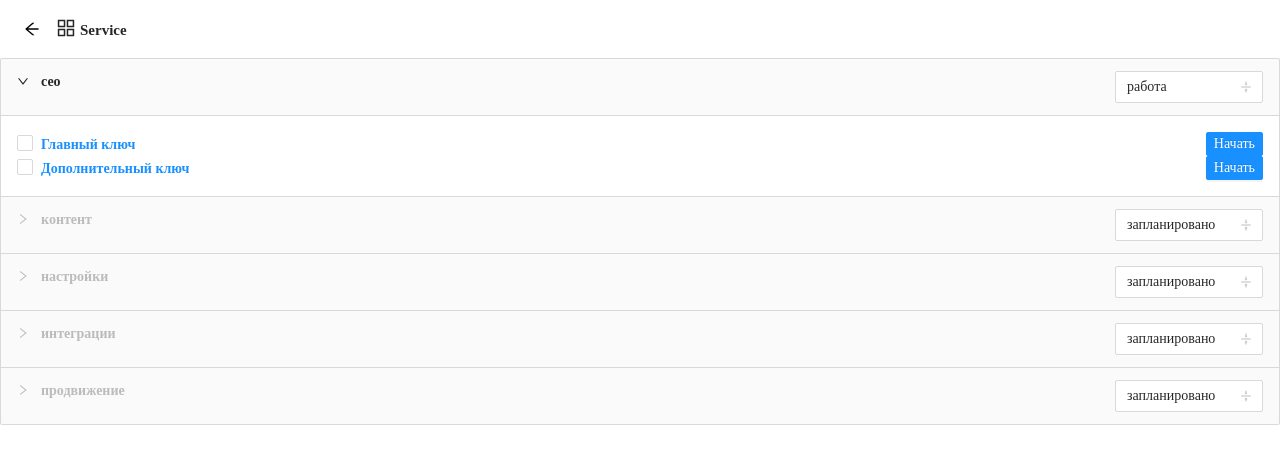
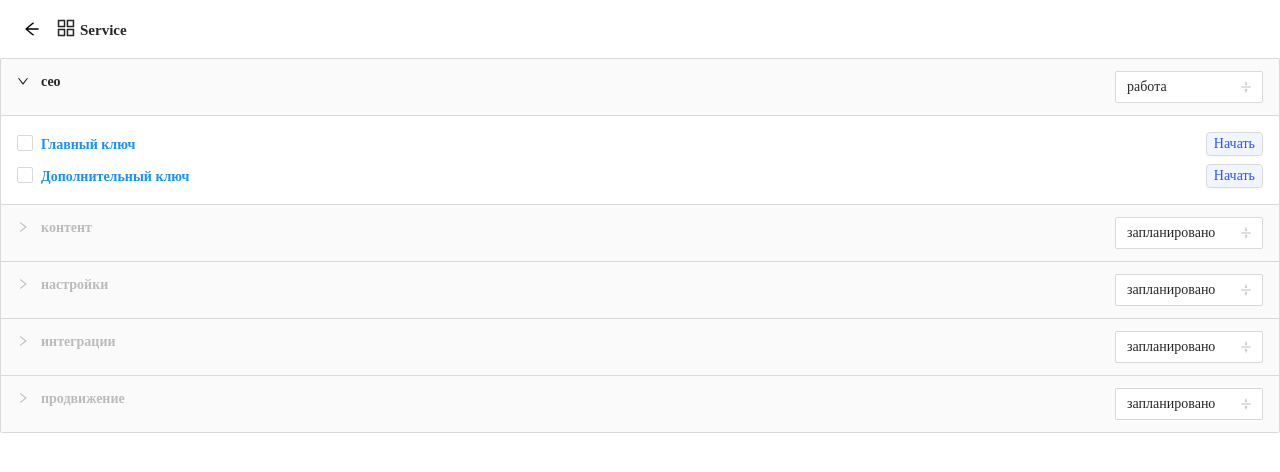
Before and after one commit to zharinov-nikita/app-client, a React (Create React App) app: page /process in a window 1280 px wide. Both pictures are taken after a click on the element 29 px from the left and 82 px from the top of the page. Shown: the top 472 px of the page. Built offline with nearby package versions, Linux system fonts and the light colour scheme.

Commit message:
Update components

```diff
--- a/src/microservices/process/components/ProcessList/ProcessItem/ProcessItem.tsx
+++ b/src/microservices/process/components/ProcessList/ProcessItem/ProcessItem.tsx
@@ -1,3 +1,4 @@
+import { Row } from 'antd'
 import React from 'react'
 import { ProcessType } from '../../../store/process'
 import TaskItem from './TaskItem/TaskItem'
@@ -10,9 +11,9 @@ type PropsType = {
 
 const ProcessItem: React.FC<PropsType> = ({ process }) => {
     return (
-        <>
+        <Row gutter={[8, 8]} >
             {process.tasks.map(task => <TaskItem task={task} key={task._id} />)}
-        </>
+        </Row>
     )
 }
 
--- a/src/microservices/process/components/ProcessList/ProcessItem/TaskItem/TaskItem.tsx
+++ b/src/microservices/process/components/ProcessList/ProcessItem/TaskItem/TaskItem.tsx
@@ -14,7 +14,7 @@ const TaskItem: React.FC<PropsTaskItemType> = ({ task }) => {
     const dispatch = useAppDispatch()
     const { updateTaskProcess } = processSlice.actions
     return (
-        <Col span={24}>
+        <Col span={24}   >
             <div style={{ display: 'flex', alignItems: 'center', justifyContent: 'space-between' }}>
                 <Checkbox
                     checked={task.completed}
@@ -23,7 +23,7 @@ const TaskItem: React.FC<PropsTaskItemType> = ({ task }) => {
                         {task.name}
                     </Typography.Link>
                 </Checkbox>
-                <Button children='Начать' size='small' type='primary' />
+                <Button children='Начать' size='small' style={{ borderRadius: 4, backgroundColor: '#f0f5ff', color: '#2f54eb' }} />
             </div>
         </Col>
     )
```
